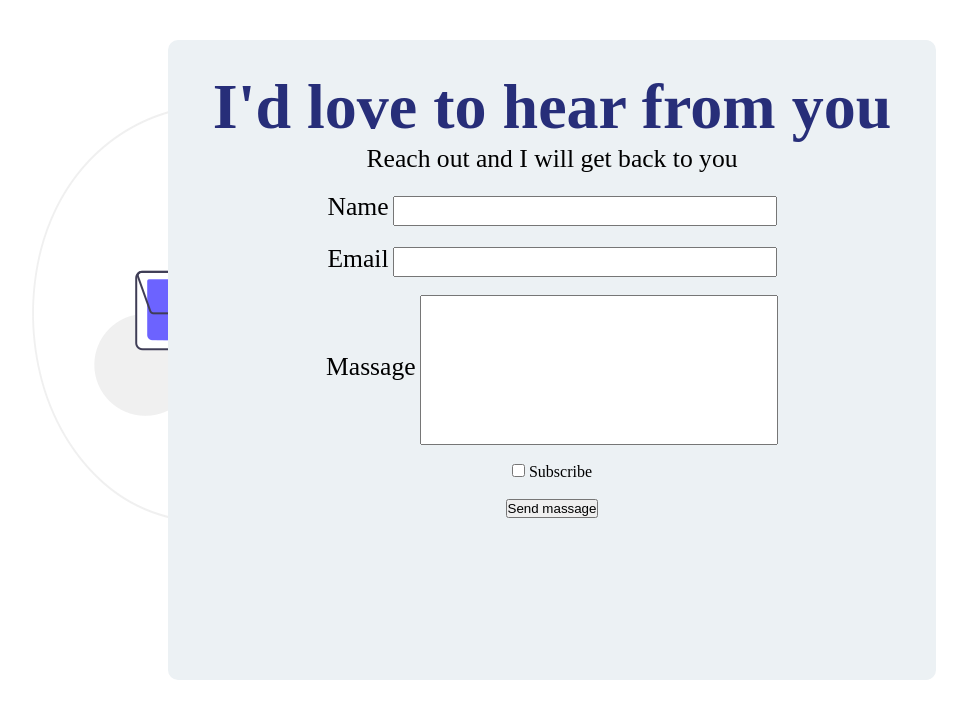
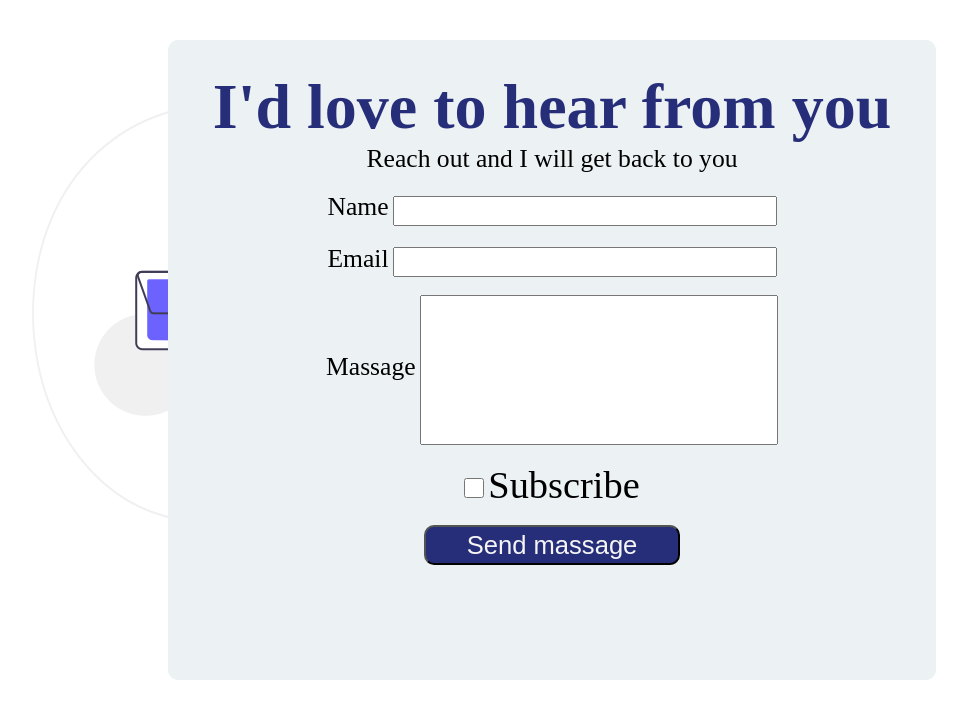
Before and after one commit to gilbert-ku/BLOG-BIO, a plain HTML site: page contact.html in a window 1280 px wide. Shown: the whole page, without its empty margins (88-1055 px from the left). Drawn offline with Linux system fonts and the light colour scheme.

Commit message:
add style to contact checkbox and span

```diff
--- a/css/contact.css
+++ b/css/contact.css
@@ -49,3 +49,19 @@ body {
     width: 28vw;
     height: 150px;
 }
+.contact .checkbox {
+    width: 20px;
+    height: 20px;
+}
+span{
+    font-size: 3vw;
+}
+
+#button {
+    width: 20vw;
+    height: 5vh;
+    font-size: 2vw;
+    background-color: rgb(39, 46, 121);
+    color: whitesmoke;
+    border-radius: 10px;
+}
```
